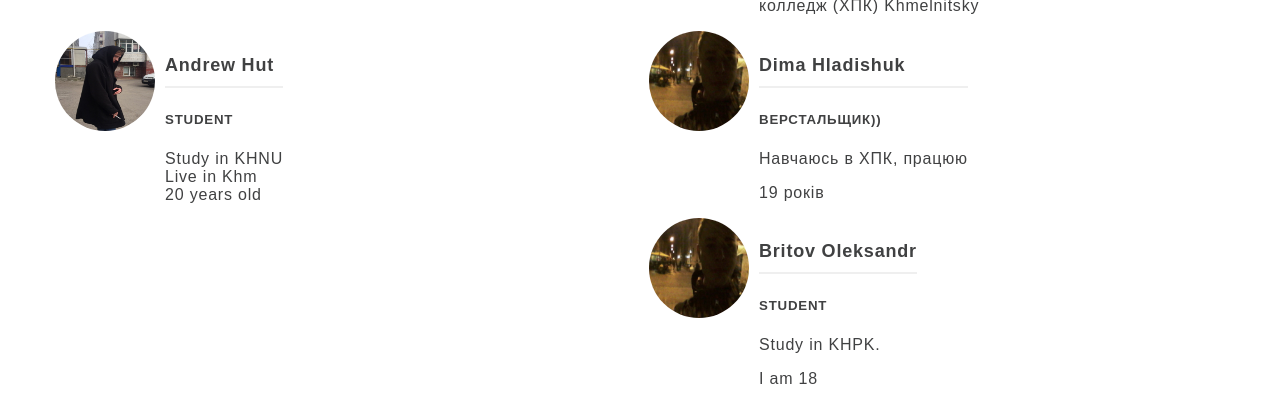
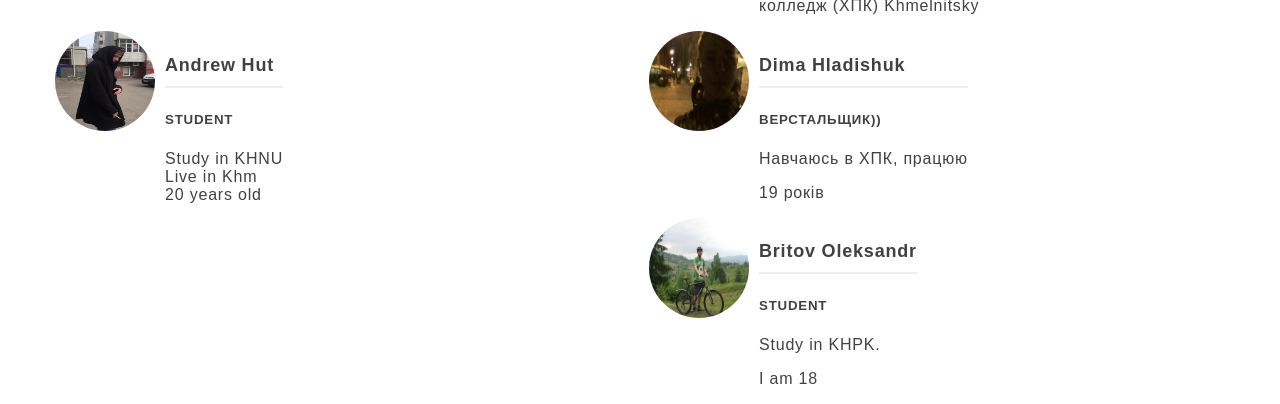
Before and after one commit to valenitin/OSS_17, a plain HTML site: page index.html in a window 1280 px wide. Shown: the part 414-818 px from the top of the page. Drawn offline with Linux system fonts and the light colour scheme.

Commit message:
Britov Sasha commit

```diff
--- a/index.html
+++ b/index.html
@@ -90,7 +90,7 @@
                 <div class="media">
                     <div class="media-left">
                         <a href="#">
-                            <img class="media-object" src="img/Dima.jpg" alt="...">
+                            <img class="media-object" src="img/picture.jpg" alt="...">
                         </a>
                     </div>
                     <div class="media-body">
```
